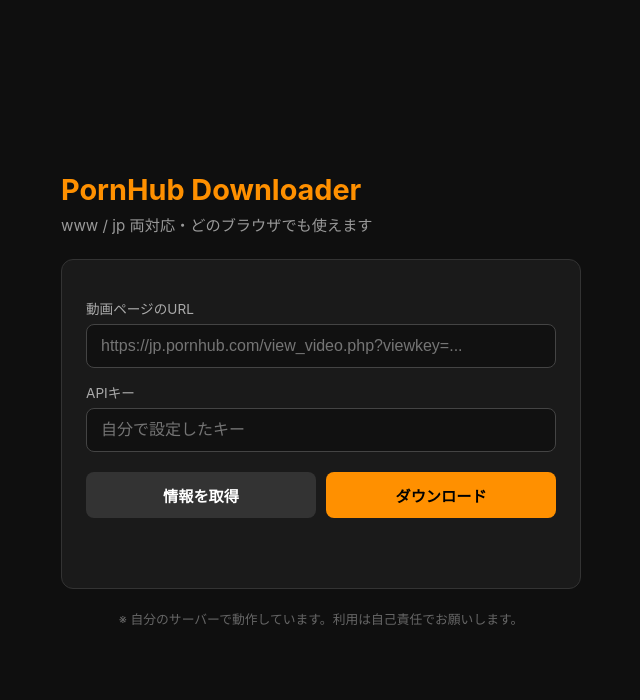
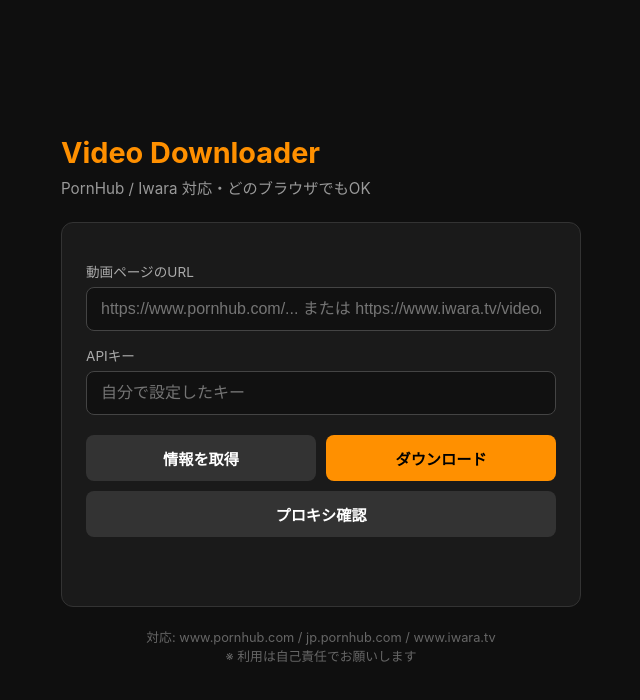
Before and after one commit to nooblolyaju/mp4-downloader, a website: page public/index.html in a window 1280 px wide. Shown: the whole page, without its empty margins (319-959 px from the left). Drawn offline with Linux system fonts and the light colour scheme.

Commit message:
Update index.html

```diff
--- a/public/index.html
+++ b/public/index.html
@@ -3,33 +3,43 @@
 <head>
   <meta charset="UTF-8" />
   <meta name="viewport" content="width=device-width, initial-scale=1.0" />
-  <title>PornHub Downloader</title>
+  <title>Video Downloader</title>
   <link rel="stylesheet" href="style.css" />
 </head>
 <body>
   <div class="container">
-    <h1>PornHub Downloader</h1>
-    <p class="subtitle">www / jp 両対応・どのブラウザでも使えます</p>
+    <h1>Video Downloader</h1>
+    <p class="subtitle">PornHub / Iwara 対応・どのブラウザでもOK</p>
 
     <div class="card">
       <label for="url">動画ページのURL</label>
-      <input type="url" id="url" placeholder="https://jp.pornhub.com/view_video.php?viewkey=..." />
+      <input
+        type="url"
+        id="url"
+        placeholder="https://www.pornhub.com/... または https://www.iwara.tv/video/..."
+      />
 
       <label for="key">APIキー</label>
       <input type="password" id="key" placeholder="自分で設定したキー" />
 
       <div class="row">
-        <button id="infoBtn">情報を取得</button>
-        <button id="dlBtn" class="primary">ダウンロード</button>
+        <button id="infoBtn" type="button">情報を取得</button>
+        <button id="dlBtn" class="primary" type="button">ダウンロード</button>
+      </div>
+
+      <div class="row" style="margin-top: 10px;">
+        <button id="proxyBtn" type="button">プロキシ確認</button>
       </div>
 
       <div id="status" class="status"></div>
       <div id="formats" class="formats"></div>
     </div>
 
-    <p class="note">※ 自分のサーバーで動作しています。利用は自己責任でお願いします。</p>
+    <p class="note">
+      対応: www.pornhub.com / jp.pornhub.com / www.iwara.tv<br />
+      ※ 利用は自己責任でお願いします
+    </p>
   </div>
-
   <script src="app.js"></script>
 </body>
 </html>
```
